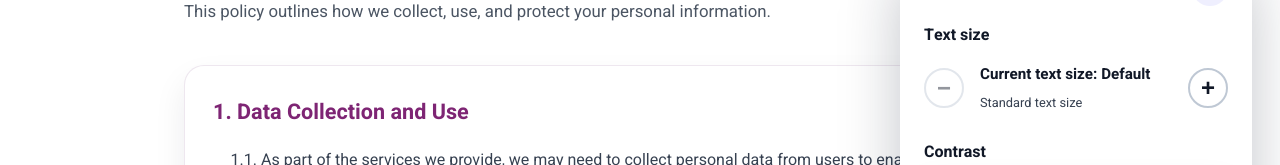
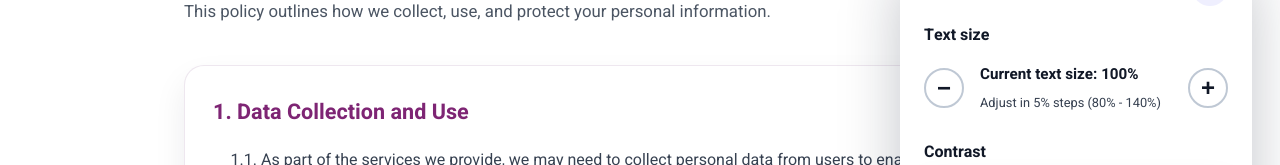
Before and after one commit to igalk1515/methodica_site_V2.0, a Next.js app: page /en/privacy in a window 1280 px wide. Both pictures are taken after a click on the button "Accessibility options". Shown: the part 271-436 px from the top of the page. Built offline with nearby package versions, Linux system fonts and the light colour scheme.

Commit message:
feat: enhance accessibility controls with dynamic text scaling and improved hints

```diff
--- a/app/globals.css
+++ b/app/globals.css
@@ -11,6 +11,7 @@
   --text-secondary: #1f2937;
   --text-muted: #374151;
   --surface-elevated: #ffffff;
+  --text-scale: 1;
 }
 
 * {
@@ -19,24 +20,16 @@
   padding: 0;
 }
 
+html {
+  font-size: calc(var(--text-scale, 1) * 16px);
+}
+
 body {
   min-height: 100vh;
   background-color: var(--bg-light);
   color: var(--text-primary);
   line-height: 1.7;
-  font-size: 17px;
-}
-
-:root[data-text-scale='standard'] body {
-  font-size: 17px;
-}
-
-:root[data-text-scale='large'] body {
-  font-size: 19px;
-}
-
-:root[data-text-scale='xlarge'] body {
-  font-size: 20px;
+  font-size: 1.0625rem;
 }
 
 :root[data-contrast='high'] {
@@ -297,7 +290,11 @@ ul {
   height: 3.5rem;
   border-radius: 50%;
   border: none;
-  background: linear-gradient(135deg, var(--brand-purple2), var(--brand-purple3));
+  background: linear-gradient(
+    135deg,
+    var(--brand-purple2),
+    var(--brand-purple3)
+  );
   color: #ffffff;
   display: flex;
   align-items: center;
@@ -315,7 +312,8 @@ ul {
 
 .accessibilityFab:focus-visible {
   outline: none;
-  box-shadow: 0 0 0 3px rgba(113, 59, 126, 0.4), 0 18px 40px rgba(113, 59, 126, 0.35);
+  box-shadow: 0 0 0 3px rgba(113, 59, 126, 0.4),
+    0 18px 40px rgba(113, 59, 126, 0.35);
 }
 
 .accessibilityFabIcon {
@@ -427,7 +425,11 @@ ul {
 }
 
 .accessibilityOption[aria-pressed='true'] {
-  background: linear-gradient(135deg, var(--brand-purple2), var(--brand-purple3));
+  background: linear-gradient(
+    135deg,
+    var(--brand-purple2),
+    var(--brand-purple3)
+  );
   color: #ffffff;
   border-color: transparent;
   box-shadow: 0 14px 30px rgba(113, 59, 126, 0.35);
--- a/components/AccessibilityControls.jsx
+++ b/components/AccessibilityControls.jsx
@@ -2,29 +2,10 @@
 
 import { useEffect, useRef, useState } from 'react';
 
-const TEXT_SCALE_OPTIONS = [
-  {
-    id: 'standard',
-    labels: {
-      en: { label: 'Default', description: 'Standard text size' },
-      he: { label: 'ברירת מחדל', description: 'גודל טקסט רגיל' },
-    },
-  },
-  {
-    id: 'large',
-    labels: {
-      en: { label: 'Large', description: 'Increase text by 12%' },
-      he: { label: 'גדול', description: 'הגדלה של כ-12%' },
-    },
-  },
-  {
-    id: 'xlarge',
-    labels: {
-      en: { label: 'Extra large', description: 'Increase text by 20%' },
-      he: { label: 'ענק', description: 'הגדלה של כ-20%' },
-    },
-  },
-];
+const DEFAULT_TEXT_SCALE = 1;
+const MIN_TEXT_SCALE = 0.8;
+const MAX_TEXT_SCALE = 1.4;
+const TEXT_SCALE_STEP = 0.05;
 
 const CONTRAST_OPTIONS = [
   {
@@ -49,6 +30,8 @@ const CONTRAST_OPTIONS = [
   },
 ];
 
+const CONTRAST_OPTION_IDS = CONTRAST_OPTIONS.map((option) => option.id);
+
 const LABELS = {
   en: {
     fabLabel: 'Accessibility options',
@@ -59,6 +42,7 @@ const LABELS = {
     decreaseText: 'Decrease text size',
     increaseText: 'Increase text size',
     textSizeStatus: 'Current text size',
+    textSizeHint: 'Adjust in 5% steps',
   },
   he: {
     fabLabel: 'אפשרויות נגישות',
@@ -69,6 +53,7 @@ const LABELS = {
     decreaseText: 'הקטנת גודל הטקסט',
     increaseText: 'הגדלת גודל הטקסט',
     textSizeStatus: 'גודל הטקסט הנוכחי',
+    textSizeHint: 'כוונון בקפיצות של 5%',
   },
 };
 
@@ -81,6 +66,46 @@ function getLocalizedLabels(locale) {
   return LABELS.en;
 }
 
+function roundToStep(value) {
+  return Number(
+    (Math.round(value / TEXT_SCALE_STEP) * TEXT_SCALE_STEP).toFixed(2)
+  );
+}
+
+function clampScale(value) {
+  const clamped = Math.min(MAX_TEXT_SCALE, Math.max(MIN_TEXT_SCALE, value));
+  return roundToStep(clamped);
+}
+
+function normalizeStoredScale(value) {
+  if (typeof value === 'number' && Number.isFinite(value)) {
+    return clampScale(value);
+  }
+
+  if (typeof value === 'string') {
+    const numeric = Number(value);
+    if (!Number.isNaN(numeric)) {
+      return clampScale(numeric);
+    }
+    switch (value) {
+      case 'standard':
+        return DEFAULT_TEXT_SCALE;
+      case 'large':
+        return clampScale(DEFAULT_TEXT_SCALE + TEXT_SCALE_STEP * 2);
+      case 'xlarge':
+        return clampScale(DEFAULT_TEXT_SCALE + TEXT_SCALE_STEP * 4);
+      default:
+        break;
+    }
+  }
+
+  return DEFAULT_TEXT_SCALE;
+}
+
+function formatScale(scale) {
+  return `${Math.round(scale * 100)}%`;
+}
+
 function applyPreferences(textScale, contrastMode) {
   if (typeof document === 'undefined') {
     return;
@@ -88,8 +113,10 @@ function applyPreferences(textScale, contrastMode) {
 
   const root = document.documentElement;
 
-  root.dataset.textScale = textScale;
+  const textScaleValue = textScale.toFixed(2);
+  root.dataset.textScale = textScaleValue;
   root.dataset.contrast = contrastMode;
+  root.style.setProperty('--text-scale', textScaleValue);
 }
 
 function loadPreferences() {
@@ -102,15 +129,19 @@ function loadPreferences() {
       return null;
     }
     const parsed = JSON.parse(raw);
-    if (
-      parsed &&
-      typeof parsed === 'object' &&
-      typeof parsed.textScale === 'string' &&
-      typeof parsed.contrastMode === 'string'
-    ) {
+    if (parsed && typeof parsed === 'object') {
+      const textScaleValue = normalizeStoredScale(parsed.textScale);
+      const contrastCandidate =
+        typeof parsed.contrastMode === 'string'
+          ? parsed.contrastMode
+          : CONTRAST_OPTIONS[0].id;
+      const contrastValue = CONTRAST_OPTION_IDS.includes(contrastCandidate)
+        ? contrastCandidate
+        : CONTRAST_OPTIONS[0].id;
+
       return {
-        textScale: parsed.textScale,
-        contrastMode: parsed.contrastMode,
+        textScale: textScaleValue,
+        contrastMode: contrastValue,
       };
     }
   } catch (error) {
@@ -124,7 +155,10 @@ function storePreferences(textScale, contrastMode) {
     return;
   }
   try {
-    const payload = JSON.stringify({ textScale, contrastMode });
+    const payload = JSON.stringify({
+      textScale: Number(textScale.toFixed(2)),
+      contrastMode,
+    });
     window.localStorage.setItem(STORAGE_KEY, payload);
   } catch (error) {
     console.warn('Failed to store accessibility preferences', error);
@@ -144,19 +178,18 @@ function resolveOptionCopy(option, locale) {
 export default function AccessibilityControls({ locale = 'en' }) {
   const labels = getLocalizedLabels(locale);
   const [isOpen, setIsOpen] = useState(false);
-  const [textScale, setTextScale] = useState(TEXT_SCALE_OPTIONS[0].id);
+  const [textScale, setTextScale] = useState(DEFAULT_TEXT_SCALE);
   const [contrastMode, setContrastMode] = useState(CONTRAST_OPTIONS[0].id);
   const panelRef = useRef(null);
   const triggerRef = useRef(null);
   const panelId = 'accessibility-controls-panel';
-  const currentScaleIndex = TEXT_SCALE_OPTIONS.findIndex(
-    (option) => option.id === textScale
-  );
-  const currentScaleOption =
-    TEXT_SCALE_OPTIONS[currentScaleIndex] || TEXT_SCALE_OPTIONS[0];
-  const currentScaleCopy = resolveOptionCopy(currentScaleOption, locale);
-  const hasSmallerScale = currentScaleIndex > 0;
-  const hasLargerScale = currentScaleIndex < TEXT_SCALE_OPTIONS.length - 1;
+  const hasSmallerScale = textScale > MIN_TEXT_SCALE + TEXT_SCALE_STEP / 2;
+  const hasLargerScale = textScale < MAX_TEXT_SCALE - TEXT_SCALE_STEP / 2;
+  const formattedScale = formatScale(textScale);
+  const minScalePercent = Math.round(MIN_TEXT_SCALE * 100);
+  const maxScalePercent = Math.round(MAX_TEXT_SCALE * 100);
+  const currentScalePercent = Math.round(textScale * 100);
+  const textSizeHint = `${labels.textSizeHint} (${minScalePercent}% - ${maxScalePercent}%)`;
 
   useEffect(() => {
     const stored = loadPreferences();
@@ -218,20 +251,17 @@ export default function AccessibilityControls({ locale = 'en' }) {
   };
 
   const changeTextScale = (direction) => {
-    if (direction === 0) {
+    if (!direction) {
       return;
     }
-    let nextIndex = currentScaleIndex + direction;
-    if (nextIndex < 0) {
-      nextIndex = 0;
-    }
-    if (nextIndex > TEXT_SCALE_OPTIONS.length - 1) {
-      nextIndex = TEXT_SCALE_OPTIONS.length - 1;
-    }
-    const nextOption = TEXT_SCALE_OPTIONS[nextIndex];
-    if (nextOption) {
-      setTextScale(nextOption.id);
-    }
+
+    setTextScale((previous) => {
+      const nextValue = clampScale(previous + direction * TEXT_SCALE_STEP);
+      if (Math.abs(nextValue - previous) < TEXT_SCALE_STEP / 2) {
+        return previous;
+      }
+      return nextValue;
+    });
   };
 
   const selectContrast = (value) => {
@@ -291,9 +321,18 @@ export default function AccessibilityControls({ locale = 'en' }) {
         </div>
 
         <div className="accessibilitySections">
-          <section className="accessibilitySection" aria-label={labels.textSizeTitle}>
-            <h3 className="accessibilitySectionTitle">{labels.textSizeTitle}</h3>
-            <div className="accessibilityStepper" role="group" aria-label={labels.textSizeTitle}>
+          <section
+            className="accessibilitySection"
+            aria-label={labels.textSizeTitle}
+          >
+            <h3 className="accessibilitySectionTitle">
+              {labels.textSizeTitle}
+            </h3>
+            <div
+              className="accessibilityStepper"
+              role="group"
+              aria-label={labels.textSizeTitle}
+            >
               <button
                 type="button"
                 className="accessibilityStepperButton"
@@ -303,12 +342,19 @@ export default function AccessibilityControls({ locale = 'en' }) {
               >
                 <span aria-hidden="true">−</span>
               </button>
-              <div className="accessibilityStepperValue" aria-live="polite">
+              <div
+                className="accessibilityStepperValue"
+                role="status"
+                aria-live="polite"
+                aria-atomic="true"
+                aria-label={`${labels.textSizeStatus}: ${formattedScale}`}
+                data-scale-percent={currentScalePercent}
+              >
                 <span className="accessibilityStepperLabel">
-                  {labels.textSizeStatus}: {currentScaleCopy.label}
+                  {labels.textSizeStatus}: {formattedScale}
                 </span>
                 <span className="accessibilityStepperDescription">
-                  {currentScaleCopy.description}
+                  {textSizeHint}
                 </span>
               </div>
               <button
@@ -323,8 +369,13 @@ export default function AccessibilityControls({ locale = 'en' }) {
             </div>
           </section>
 
-          <section className="accessibilitySection" aria-label={labels.contrastTitle}>
-            <h3 className="accessibilitySectionTitle">{labels.contrastTitle}</h3>
+          <section
+            className="accessibilitySection"
+            aria-label={labels.contrastTitle}
+          >
+            <h3 className="accessibilitySectionTitle">
+              {labels.contrastTitle}
+            </h3>
             <div className="accessibilityOptionGroup">
               {CONTRAST_OPTIONS.map((option) => {
                 const copy = resolveOptionCopy(option, locale);
@@ -336,7 +387,9 @@ export default function AccessibilityControls({ locale = 'en' }) {
                     onClick={() => selectContrast(option.id)}
                     aria-pressed={contrastMode === option.id}
                   >
-                    <span className="accessibilityOptionLabel">{copy.label}</span>
+                    <span className="accessibilityOptionLabel">
+                      {copy.label}
+                    </span>
                     <span className="accessibilityOptionDescription">
                       {copy.description}
                     </span>
```
